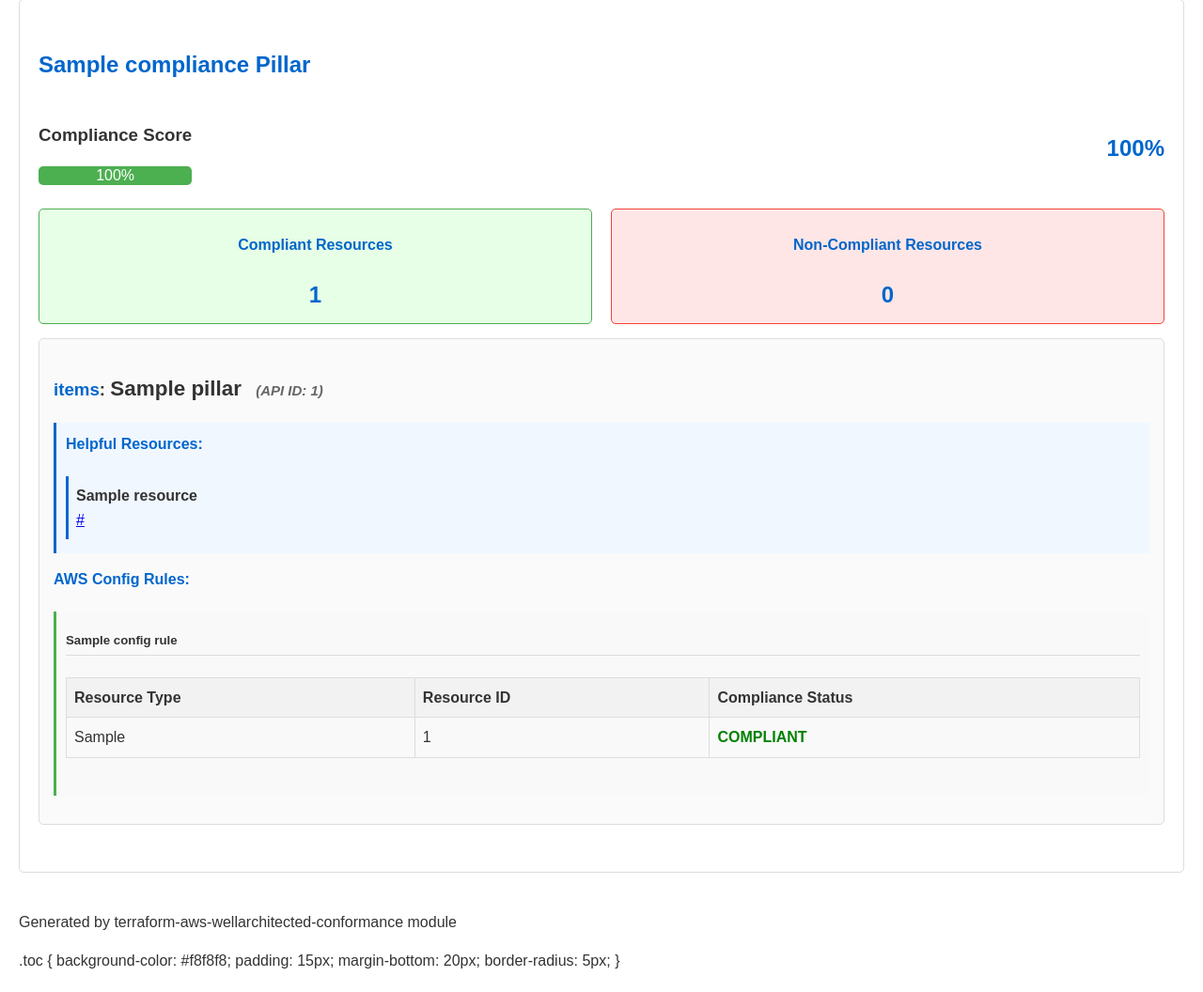
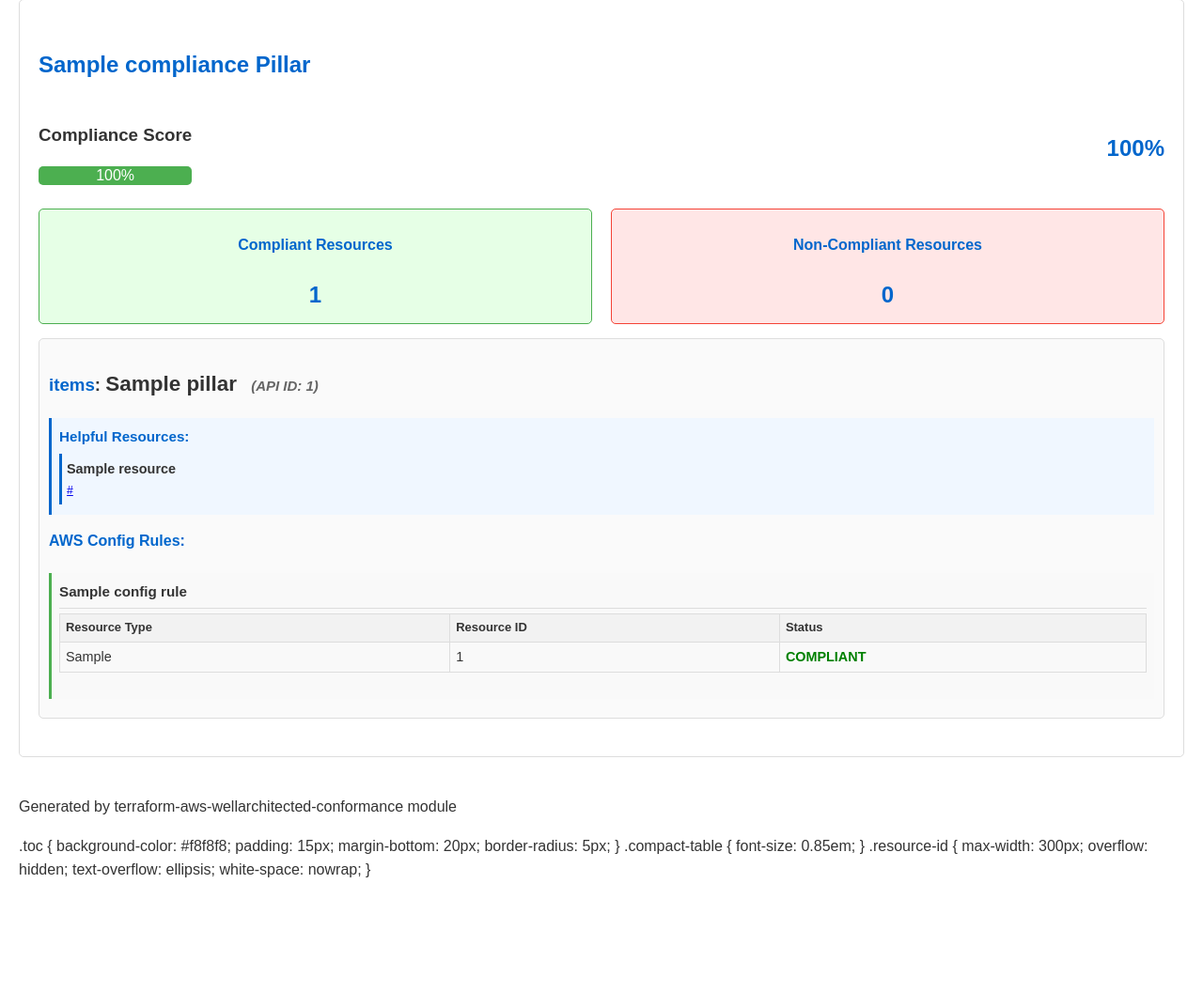
Before and after one commit to soprasteria/terraform-aws-wellarchitected-conformance, a Python web app: template src/wa_report_generator/templates/report_template.html in a window 1280 px wide. Shown: the part 433-1489 px from the top of the page at 94% size. After the commit the page ends 1367 px from the top, so only its background shows below. Run offline with Jinja, Linux system fonts and the light colour scheme; the template is opened without the code that fills it: most values are stand-ins (such as "Sample title", 1, 10 or a date in 2020).

Commit message:
feat-output-report: Reporting enhancements.

```diff
--- a/src/wa_report_generator/templates/report_template.html
+++ b/src/wa_report_generator/templates/report_template.html
@@ -36,17 +36,20 @@
         table {
             border-collapse: collapse;
             width: 100%;
-            margin-bottom: 30px;
+            margin-bottom: 20px;
+            font-size: 0.9em;
         }
         th, td {
             border: 1px solid #ddd;
-            padding: 8px;
+            padding: 4px 6px;
             text-align: left;
         }
         th {
             background-color: #f2f2f2;
             position: sticky;
             top: 0;
+            font-size: 0.9em;
+            white-space: nowrap;
         }
         tr:nth-child(even) {
             background-color: #f9f9f9;
@@ -86,14 +89,16 @@
             color: white;
         }
         .resources {
-            margin-top: 10px;
-            padding: 10px;
+            margin-top: 8px;
+            padding: 8px;
             background-color: #f0f7ff;
             border-left: 3px solid #0066cc;
         }
         .resources h4 {
             margin-top: 0;
+            margin-bottom: 5px;
             color: #0066cc;
+            font-size: 0.95em;
         }
         .resources ul {
             margin: 0;
@@ -112,17 +117,22 @@
             color: #0066cc;
         }
         .question-section {
-            margin-bottom: 30px;
+            margin-bottom: 20px;
             border: 1px solid #ddd;
-            padding: 15px;
+            padding: 10px;
             border-radius: 5px;
             background-color: #fafafa;
         }
         .config-rule-section {
-            margin: 15px 0;
-            padding: 10px;
+            margin: 10px 0;
+            padding: 8px;
             background-color: #f9f9f9;
             border-left: 3px solid #4CAF50;
+        }
+        .config-rule-section h5 {
+            margin-top: 0;
+            margin-bottom: 5px;
+            font-size: 0.95em;
         }
         .no-resources {
             font-style: italic;
@@ -138,15 +148,18 @@
         }
         .helpful-resource {
             background-color: #f0f7ff;
-            padding: 8px;
-            margin-bottom: 5px;
+            padding: 5px;
+            margin-bottom: 3px;
             border-left: 3px solid #0066cc;
+            font-size: 0.9em;
         }
         .helpful-resource-title {
             font-weight: bold;
+            margin-bottom: 2px;
         }
         .helpful-resource-url {
             word-break: break-all;
+            font-size: 0.85em;
         }
         .actual-question-id {
             font-size: 0.8em;
@@ -300,19 +313,19 @@
                     {% for rule_name, resources in question_data.config_rules.items() %}
                         <div class="config-rule-section">
                             <h5>{{ rule_name }}</h5>
-                            <table>
+                            <table class="compact-table">
                                 <thead>
                                     <tr>
                                         <th>Resource Type</th>
                                         <th>Resource ID</th>
-                                        <th>Compliance Status</th>
+                                        <th>Status</th>
                                     </tr>
                                 </thead>
                                 <tbody>
                                     {% for resource in resources %}
                                         <tr>
                                             <td>{{ resource.resource_type }}</td>
-                                            <td>{{ resource.resource_id }}</td>
+                                            <td class="resource-id">{{ resource.resource_id }}</td>
                                             <td class="{{ 'compliant' if resource.compliance_status == 'COMPLIANT' else 'non-compliant' }}">
                                                 {{ resource.compliance_status }}
                                             </td>
@@ -341,3 +354,12 @@
             margin-bottom: 20px;
             border-radius: 5px;
         }
+        .compact-table {
+            font-size: 0.85em;
+        }
+        .resource-id {
+            max-width: 300px;
+            overflow: hidden;
+            text-overflow: ellipsis;
+            white-space: nowrap;
+        }
```
